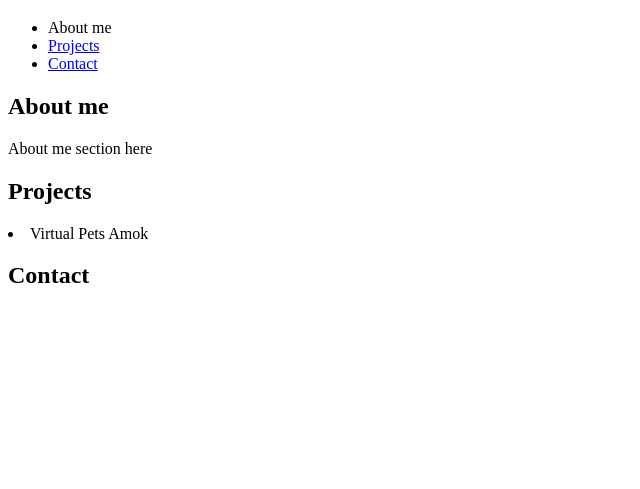
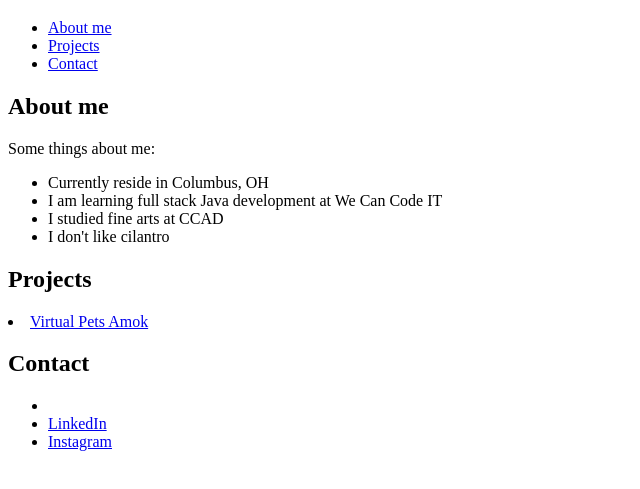
Before and after one commit to Lukebrannigan57/lukebrannigan57.github.io, a plain HTML site: page index.html in a window 1280 px wide. Shown: the part 61-550 px from the top of the page, without its empty margins (0-640 px from the left). Drawn offline with Linux system fonts and the light colour scheme.

Commit message:
added links and some about me

```diff
--- a/index.html
+++ b/index.html
@@ -9,17 +9,28 @@
 <body>
     <h1>Portfolio</h1>
     <ul>
-        <li><a href = "#AboutMe"></a>About me</li>
+        <li><a href = "#AboutMe">About me</a></li>
         <li><a href = "#Projects">Projects</a></li>
         <li><a href = "#Contact">Contact</a></li>
     </ul>
 
     <h2 id = "AboutMe"> About me</h2>
-    <p>About me section here</p>
+    <p>Some things about me:
+        <ul>
+            <li>Currently reside in Columbus, OH</li>
+            <li>I am learning full stack Java development at We Can Code IT</li>
+            <li>I studied fine arts at CCAD</li>
+            <li>I don't like cilantro</li>
+
+        </ul>
+    </p>
     <h2 id = "Projects">Projects</h2>
-    <li>Virtual Pets Amok</li>
+    <li><a href = https://github.com/Lukebrannigan57/virtual-pets-amok-forage>Virtual Pets Amok</a></li>
     <h2 id = "Contact">Contact</h2>
-    <p><lukebrannigan57@gmail class="com"></lukebrannigan57@gmail></p>
+    <ul>
+    <li><lukebrannigan57@gmail class="com"></lukebrannigan57@gmail></lukebrannigan57></li>
+    <li><a href = https://www.linkedin.com/in/luke-brannigan-b0336446/>LinkedIn</li>
+    <li> <a href = https://www.instagram.com/mindivy/>Instagram</li>
 
 
 </body>
```
